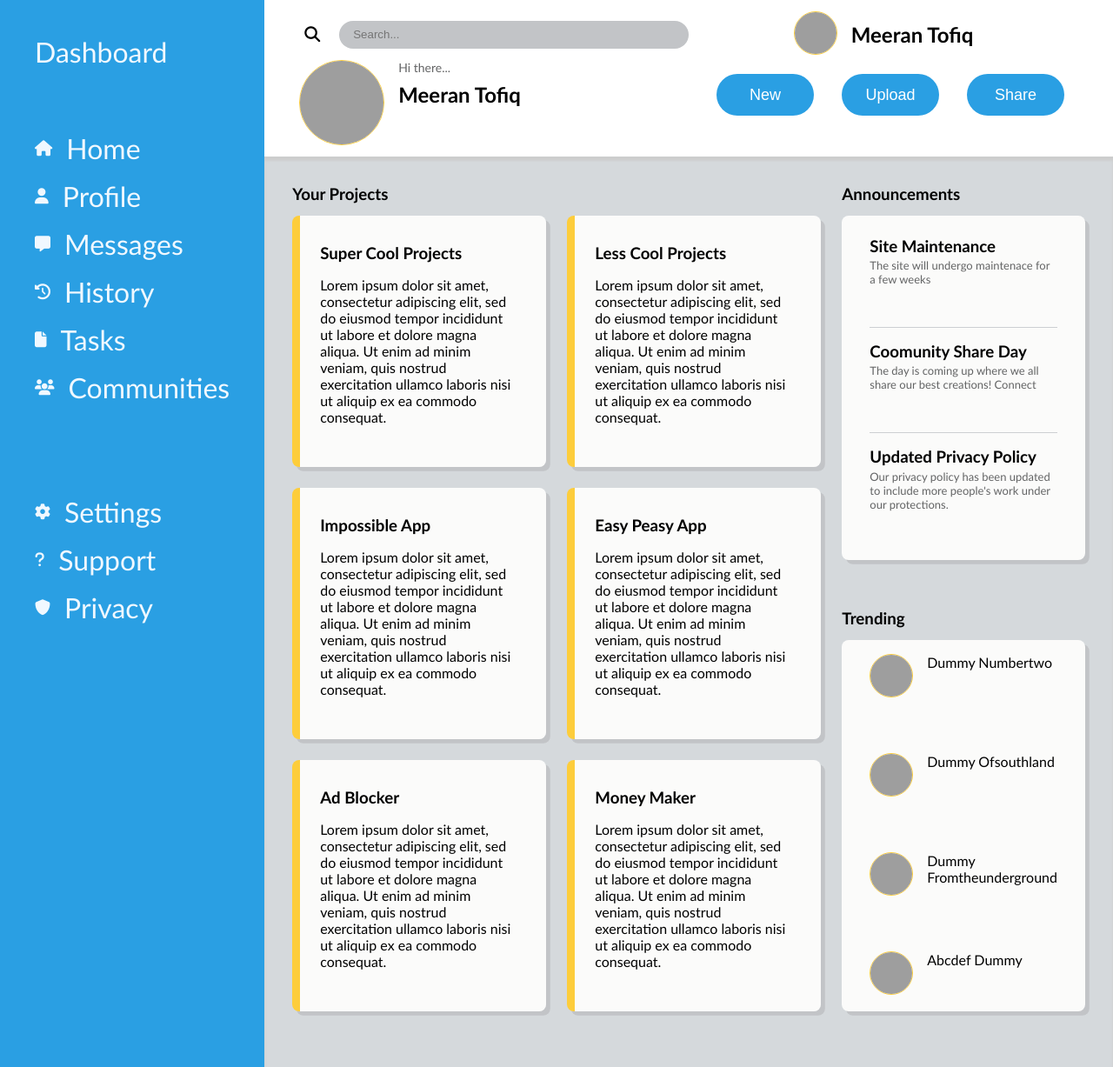
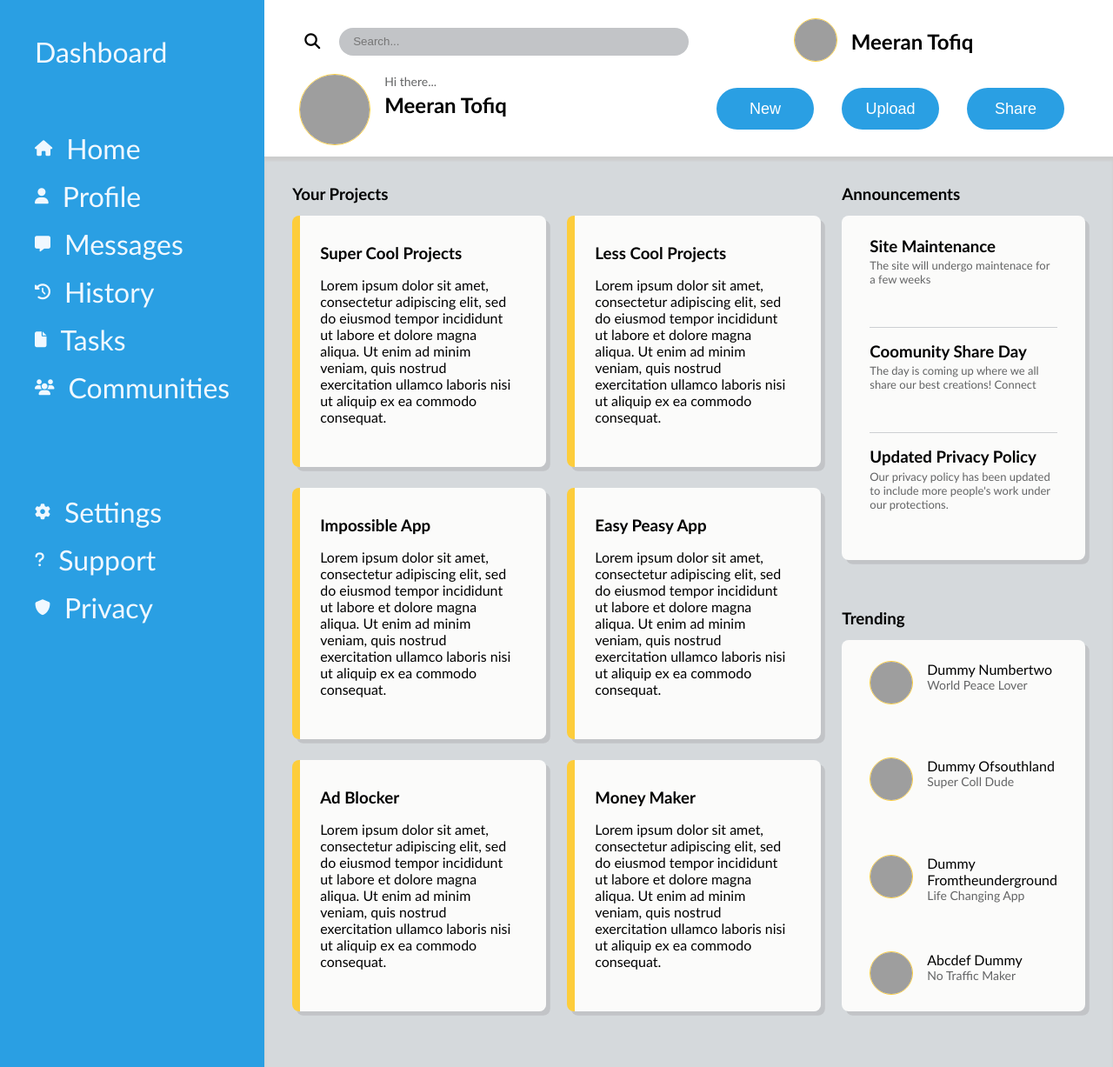
Before and after one commit to Meeran-Tofiq/admin-dashboard, a plain HTML site: page index.html in a window 1280 px wide. Shown: the whole page at 87% size. Drawn offline with Linux system fonts and the light colour scheme; grey boxes are pictures that could not be loaded; some icons are missing.

Commit message:
Add styling to trending section

```diff
--- a/index.html
+++ b/index.html
@@ -139,22 +139,22 @@
                 <div class="profile">
                     <span class="profile-img"><img src="https://picsum.photos/50/50" alt="Profile picture"></span>
                     <span class="profile-name">Dummy Numbertwo</span>
-                    <span class="profile-message"></span>
+                    <span class="profile-message">World Peace Lover</span>
                 </div>
                 <div class="profile">
                     <span class="profile-img"><img src="https://picsum.photos/50/50" alt="Profile picture"></span>
                     <span class="profile-name">Dummy Ofsouthland</span>
-                    <span class="profile-message"></span>
+                    <span class="profile-message">Super Coll Dude</span>
                 </div>
                 <div class="profile">
                     <span class="profile-img"><img src="https://picsum.photos/50/50" alt="Profile picture"></span>
                     <span class="profile-name">Dummy Fromtheunderground</span>
-                    <span class="profile-message"></span>
+                    <span class="profile-message">Life Changing App</span>
                 </div>
                 <div class="profile">
                     <span class="profile-img"><img src="https://picsum.photos/50/50" alt="Profile picture"></span>
                     <span class="profile-name">Abcdef Dummy</span>
-                    <span class="profile-message"></span>
+                    <span class="profile-message">No Traffic Maker</span>
                 </div>
             </div>
         </div>
--- a/styles.css
+++ b/styles.css
@@ -27,6 +27,10 @@ li {
     column-gap: 1rem;
 
     align-items: center;
+}
+
+li:hover {
+    cursor: pointer;
 }
 
 ul i {
@@ -101,6 +105,10 @@ header .profile-img {
     margin-right: 1rem;
 }
 
+header .fa-solid {
+    color: black;
+}
+
 .profile-img img {
     border-radius: 50%;
     border: 1px solid #fdcd3b;
@@ -113,11 +121,11 @@ header .profile-img {
 }
 
 .bottom img {
-    width: 6rem;
-    height: 6rem;
+    width: 5rem;
+    height: 5rem;
 }
 
-header .profile-message {
+.profile-message {
     font-size: 14px;
     color: #636465;
 }
@@ -285,4 +293,15 @@ form button.search:hover {
     grid-template-columns: auto 1fr;
     grid-template-rows: auto 1fr;
     column-gap: 1rem;
+
+    padding-top: 0.5rem;
 }
+
+.trending .profile-img {
+    grid-row: 1 / span 2;
+}
+
+.trending .profile-name,
+.trending .profile-message {
+    grid-column: 2;
+}
```
